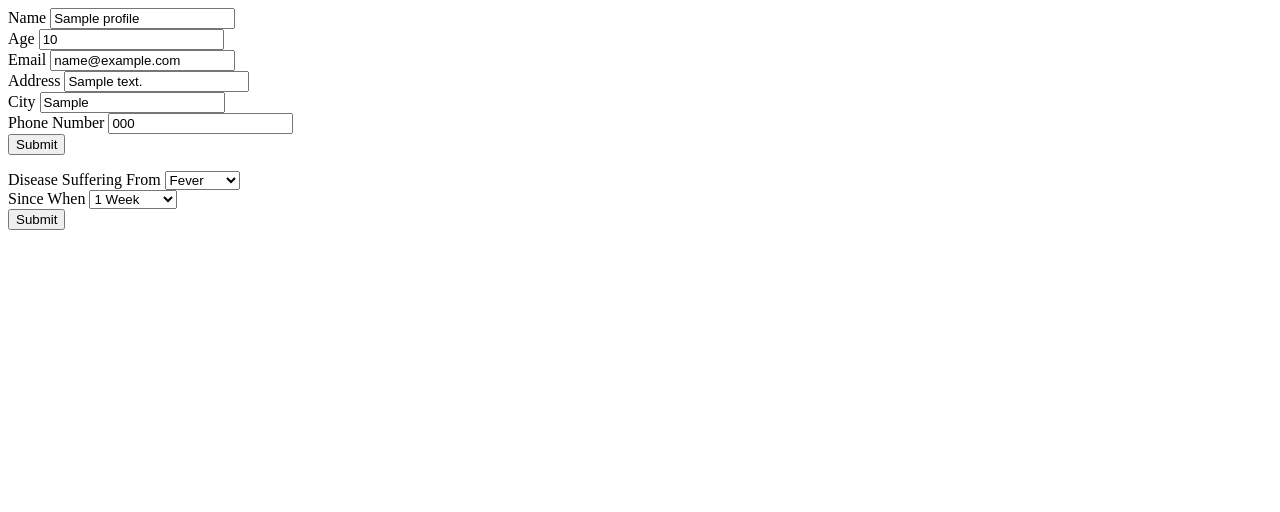
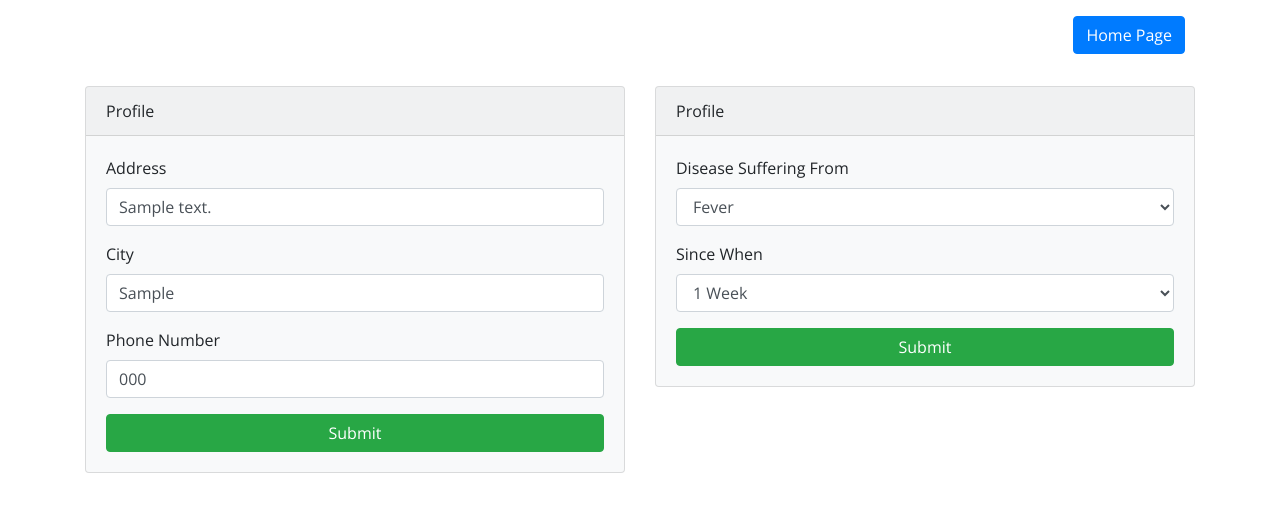
Before and after one commit to mdmaroof/clinic-manager, a PHP site: page /edit.php?id=1 in a window 1280 px wide. Shown: the top 512 px of the page. Run offline with PHP 8.4, Linux system fonts and the light colour scheme; tables that the repository leaves empty or names only in its code hold one stand-in row (values such as "Sample post"); some libraries are stand-ins or nearby versions.

Commit message:
second stage

```diff
--- a/edit.php
+++ b/edit.php
@@ -1,8 +1,38 @@
 <?php
+$id = $_GET['id'];
+?>
+<!DOCTYPE html>
+<html lang="en">
+<head>
+<meta charset="utf-8">
+<meta name="viewport" content="width=device-width, initial-scale=1, shrink-to-fit=no">
+    <meta http-equiv="X-UA-Compatible" content="ie=edge">
 
-$id = $_GET['id'];
+        <!-- Bootstrap CSS -->
+        <link href="https://fonts.googleapis.com/css?family=Open+Sans:300,300i,400,400i,600,600i,700,700i,800,800i" rel="stylesheet">
+        <link rel="stylesheet" href="https://maxcdn.bootstrapcdn.com/bootstrap/4.0.0/css/bootstrap.min.css" integrity="sha384-Gn5384xqQ1aoWXA+058RXPxPg6fy4IWvTNh0E263XmFcJlSAwiGgFAW/dAiS6JXm" crossorigin="anonymous">
+        <link rel="stylesheet" href="include/style.css">
+</head>
 
+<body>
+<div class="container mt-3">
+<div class="row">
+<div class="col-12">
+<ul>
+<li><a class="btn btn-primary" href="index.php">Home Page</a></li>
+</ul>
+</div>
+</div>
+</div>
 
+<div class="container mt-3">
+  <div class="row">
+    <div class="col-6">
+        <div class="card bg-light mb-3">
+            <div class="card-header">Profile</div>
+                <div class="card-body">
+
+                    <?php
                     $mysqli = mysqli_connect("localhost", "root", "root", "preleaf");
 
                     // Check connection
@@ -19,17 +49,14 @@ if($mysqli === false){
                     if(isset($_POST['update']))
                     {
                         $id =  $mysqli->real_escape_string($_POST['id']);
-    $name =  $mysqli->real_escape_string($_POST['name']);
-    $age =  $mysqli->real_escape_string($_POST['age']);
-    $email = $mysqli->real_escape_string($_POST['email']);
                         $address = $mysqli->real_escape_string($_POST['address']);
                         $city =  $mysqli->real_escape_string($_POST['city']);
                         $phone = $mysqli->real_escape_string($_POST['phone']);
 
 
-$sql = "UPDATE `profile` SET `name`='$name',`age`='$age',`email`='$email',`address`='$address',`city`='$city',`phone`='$phone' WHERE id='$id'";
+                                $sql = "UPDATE `profile` SET `address`='$address',`city`='$city',`phone`='$phone' WHERE id='$id'";
                                         if($mysqli->query($sql) === true){
-            echo"saved";
+                                        echo"<div class='alert alert-danger' role='alert'>Saved Succesfuuly </div> <br>";
                                         }
                                         else{
                                         echo "error" .mysqli_error($mysqli);
@@ -43,18 +70,7 @@ $result = $mysqli->query($sql);
 
                              <form method="post" id="update_signup_form">
                              <input type="hidden" name="id" id="id"  value="<?php echo "$row[id]";?>">
-   <div class="form-group">
-    <label for="name">Name</label>
-    <input class="form-control" type="name" name="name" id="name" value="<?php echo "$row[name]";?>">
-    </div>
-    <div class="form-group">
-    <label for="age">Age</label>
-    <input class="form-control" type="number" name="age" id="age" value="<?php echo "$row[age]";?>">
-    </div>
-    <div class="form-group">
-<label for="email">Email</label>
-    <input class="form-control" type="email" name="email" id="email" value="<?php echo "$row[email]";?>">
-</div>
+
                         <div class="form-group">
                            <label for="address">Address</label>
                             <input class="form-control" type="text" name="address" id="address" value="<?php echo "$row[address]";?>">
@@ -73,8 +89,14 @@ $result = $mysqli->query($sql);
                             <?php
                             }
                             ?>
+                </div>
+            </div>
+            </div>
 
-
+            <div class="col-6">
+<div class="card bg-light mb-3">
+  <div class="card-header">Profile</div>
+  <div class="card-body">
 <?php
 
 if(isset($_POST['update1']))
@@ -85,7 +107,7 @@ if(isset($_POST['update1']))
 
 $sql = "UPDATE `visit_form` SET `disease`='$disease',`since`='$since' WHERE profile_id='$profile_id'";
         if($mysqli->query($sql) === true){
-         echo"saved";
+         echo"<div class='alert alert-danger' role='alert'>Saved Succesfuuly </div> <br>";
         }
         else{
             echo "error" .mysqli_error($mysqli);
@@ -140,3 +162,19 @@ $result = $mysqli->query($sql);
 <?php
     }
 ?>
+
+</div>
+</div>
+</div>
+
+</div>
+</div>
+</div>
+<!-- jQuery first, then Popper.js, then Bootstrap JS -->
+<script src="https://ajax.googleapis.com/ajax/libs/jquery/3.2.1/jquery.min.js"></script>
+<script src="https://cdnjs.cloudflare.com/ajax/libs/popper.js/1.12.9/umd/popper.min.js" integrity="sha384-ApNbgh9B+Y1QKtv3Rn7W3mgPxhU9K/ScQsAP7hUibX39j7fakFPskvXusvfa0b4Q" crossorigin="anonymous"></script>
+<script src="https://maxcdn.bootstrapcdn.com/bootstrap/4.0.0/js/bootstrap.min.js" integrity="sha384-JZR6Spejh4U02d8jOt6vLEHfe/JQGiRRSQQxSfFWpi1MquVdAyjUar5+76PVCmYl" crossorigin="anonymous"></script>
+
+</script>
+</body>
+</html>
--- a/include/style.css
+++ b/include/style.css
@@ -19,3 +19,8 @@ li {
     display: inline;
     margin-right: 10px;
 }
+
+.card-text {
+    font-size: 15px;
+    font-weight: 100;
+}
```
Also changed, not shown: detail.php (+100 -14 lines), index.php (+8 -6 lines). Lines whose indentation alone changed are shown as unchanged.
